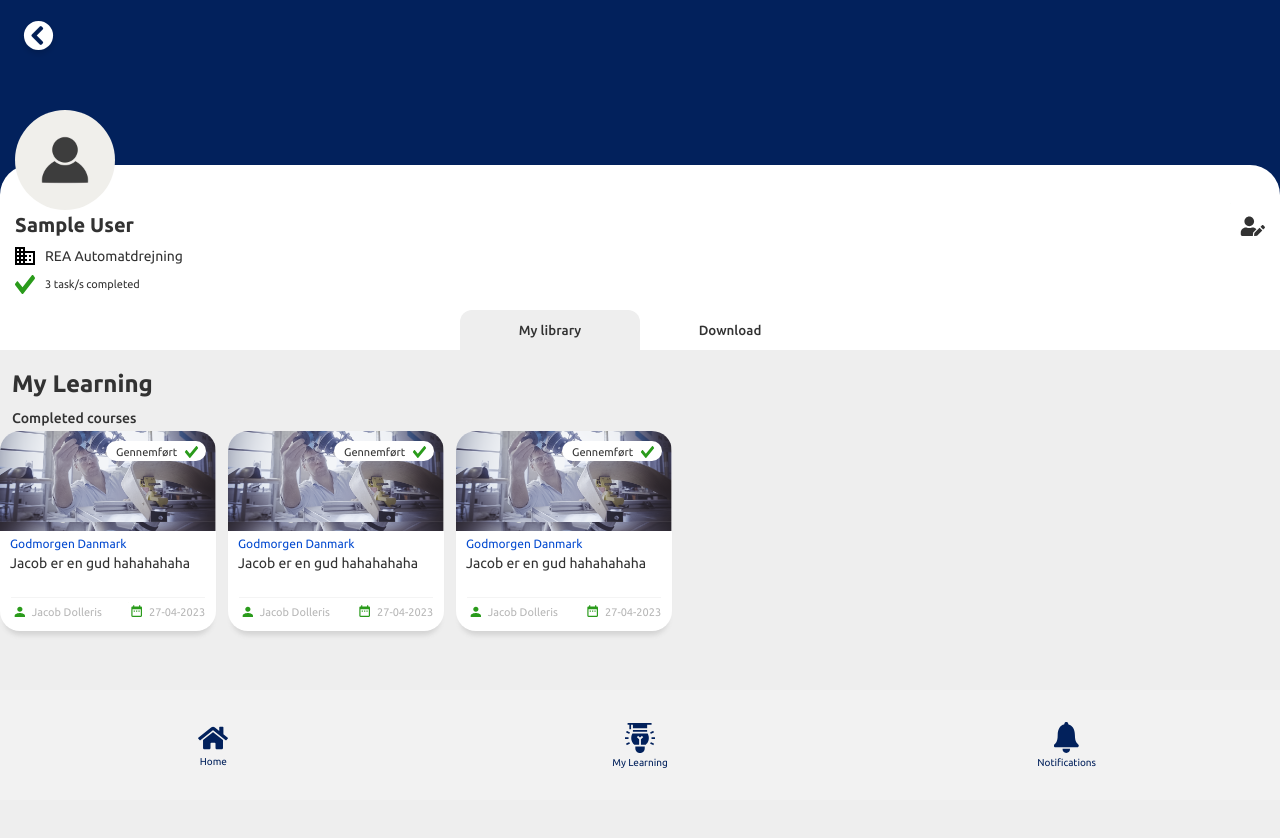
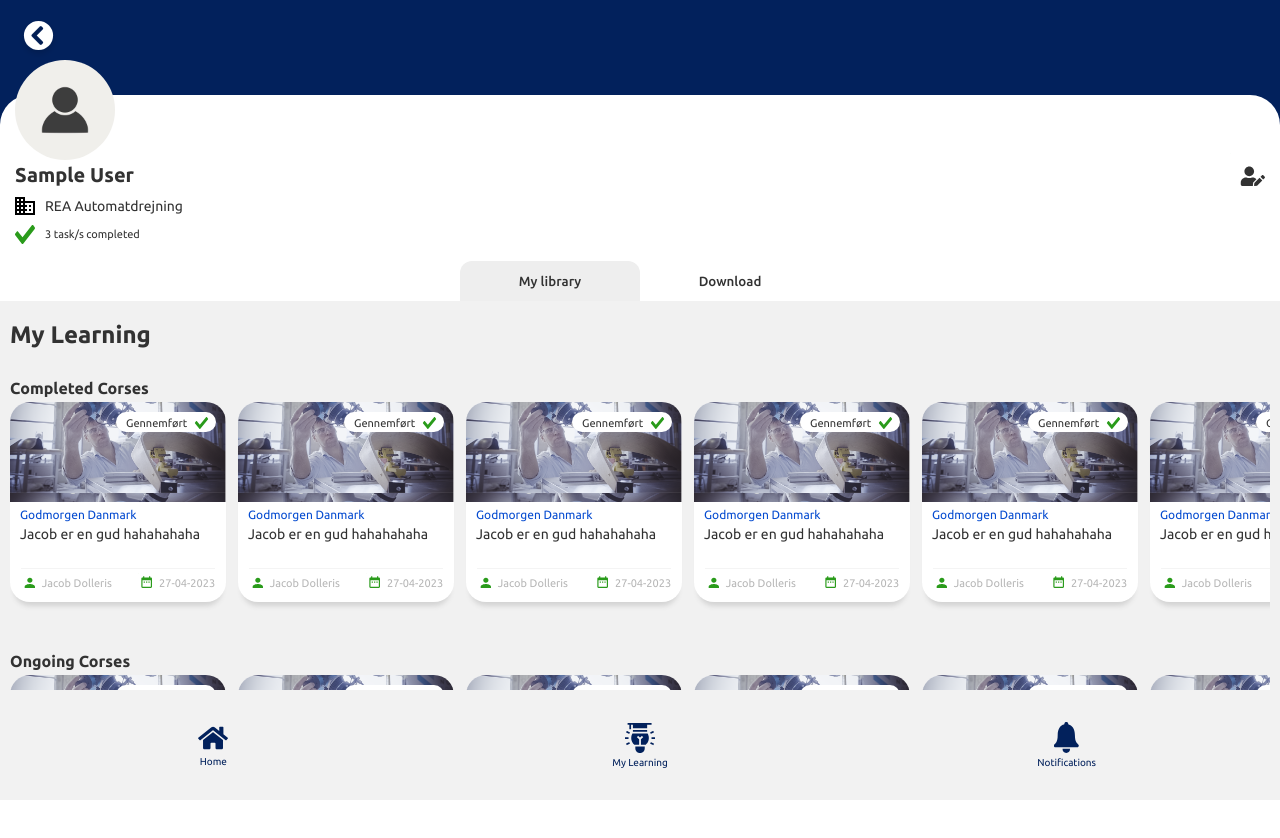
Before and after one commit to FrederikLandtved/Nordbo-Robotics, a Vue app: page /mylearning in a window 1280 px wide. Shown: the top 838 px of the page. Built offline with nearby package versions, Linux system fonts and the light colour scheme; no server answers; sample sign-in values are in the browser's storage.

Commit message:
my learning upgrade

```diff
--- a/src/assets/main.scss
+++ b/src/assets/main.scss
@@ -45,11 +45,11 @@ footer {
     box-sizing: border-box;
     height: 100%;
     margin-top: 100px;
-    padding: 15px;
+    padding: 0px;
     width: 100%;
 
     .profile-info {
-      height: 25vh;
+      height: 17vh;
       margin-top: -70px;
       max-width: 100%;
     }
--- a/src/components/ui-kit/CourseBox.vue
+++ b/src/components/ui-kit/CourseBox.vue
@@ -12,7 +12,7 @@ defineProps({
 <template>
 
 <div class="course-box-item" :class="{fullwidth: fullWidth}">
-    <div class="background-image" style="background-image: url(./src/assets/img/billede.png);">
+    <div class="course-box-item__image" style="background-image: url(./src/assets/img/billede.png);">
         <div class="check-box">
           <h4>Gennemført</h4>
           <img src="@/assets/img/icons/Right.svg" alt="Checkmark">
@@ -20,7 +20,7 @@ defineProps({
     </div>
     <p>{{ title }}</p>
     <h4>{{ description }}</h4>
-    <div class="author-calendar-box">
+    <div class="course-box-item__author-calendar-box">
       <div>
         <img src="@/assets/img/icons/profile.svg" alt="Man">
         <h5>{{ author }}</h5>
@@ -43,13 +43,9 @@ defineProps({
     min-width: 216px;
     box-shadow: 0 8px 5px -4px lightgrey;
 
-    &.fullwidth {
-      width: 100%;
-      margin-bottom: 30px;
-      margin-right: 0;
-    }
 
-    .background-image {
+
+    &__image{
       background-size: cover;
       background-position-y: -30px;
       border-radius: 20px 20px 0 0;
@@ -58,6 +54,44 @@ defineProps({
       position: relative;
     }
 
+    &__author-calendar-box {
+    border-top: 1px solid #f4f4f4;
+    display: flex;
+    flex-direction: row;
+    align-items: center;
+    justify-content: space-between;
+    height: 20px;
+    margin: 0 auto;
+    margin-top: 26px;
+    width: 90%;
+
+    div {
+      display: flex;
+    }
+
+    img {
+      height: 15px;
+      padding: 0;
+      padding-top: 3px
+    }
+
+    img:nth-child(3) {
+      padding-left: 10px;
+    }
+
+    h5 {
+      color: #B7B7B7;
+      font-size: 11px;
+      padding-left: 7px;
+      padding-top: 7px;
+      font-weight: 400;
+    }
+  }
+    &.fullwidth {
+      width: 100%;
+      margin-bottom: 30px;
+      margin-right: 0;
+    }
     .check-box {
       background-color: #FFFFFF;
       border-radius: 12px;
@@ -96,37 +130,5 @@ defineProps({
     font-weight: 400;
   }
 
-  .author-calendar-box {
-    border-top: 1px solid #f4f4f4;
-    display: flex;
-    flex-direction: row;
-    align-items: center;
-    justify-content: space-between;
-    height: 20px;
-    margin: 0 auto;
-    margin-top: 26px;
-    width: 90%;
 
-    div {
-      display: flex;
-    }
-
-    img {
-      height: 15px;
-      padding: 0;
-      padding-top: 3px
-    }
-
-    img:nth-child(3) {
-      padding-left: 10px;
-    }
-
-    h5 {
-      color: #B7B7B7;
-      font-size: 11px;
-      padding-left: 7px;
-      padding-top: 7px;
-      font-weight: 400;
-    }
-  }
 </style>
--- a/src/views/MyLearningView.vue
+++ b/src/views/MyLearningView.vue
@@ -33,7 +33,7 @@
 
     <div class="profile">
       <div class="profile-info">
-        <img src="../assets/img/user-placeholder.jpg" alt="Profile Picture">
+        <img src="../assets/img/user-placeholder.jpg" class="profilPic" alt="Profile Picture">
 
         <div class="profile-info-header">
           <h1>{{ displayName }}</h1>
@@ -61,20 +61,28 @@
           Download
         </button>
       </div>
-    <div class="mylibary-box" v-if="isActive === 'mylibary'">
-    <h2>My Learning</h2>
-
-    <div class="complete-box">
-      <h3>Completed courses</h3>
-
-      <div class="course-box-list">
-        <CourseBox author='Jacob Dolleris' title='Godmorgen Danmark' description='Jacob er en gud hahahahaha' date='27-04-2023'></CourseBox>
-        <CourseBox author='Jacob Dolleris' title='Godmorgen Danmark' description='Jacob er en gud hahahahaha' date='27-04-2023'></CourseBox>
-        <CourseBox author='Jacob Dolleris' title='Godmorgen Danmark' description='Jacob er en gud hahahahaha' date='27-04-2023'></CourseBox>
-      </div><!-- course-box-list -->
-    </div><!-- complete-box -->
-
-
+      <div class="mylibary-box" v-if="isActive ==='mylibary'">
+      <div class="mylibrary-box-item">
+          <h2>My Learning</h2>
+          <h4>Completed Corses</h4>
+            <div class="course-box-list">
+              <CourseBox author='Jacob Dolleris' title='Godmorgen Danmark' description='Jacob er en gud hahahahaha' date='27-04-2023'></CourseBox>
+              <CourseBox author='Jacob Dolleris' title='Godmorgen Danmark' description='Jacob er en gud hahahahaha' date='27-04-2023'></CourseBox>
+              <CourseBox author='Jacob Dolleris' title='Godmorgen Danmark' description='Jacob er en gud hahahahaha' date='27-04-2023'></CourseBox>
+              <CourseBox author='Jacob Dolleris' title='Godmorgen Danmark' description='Jacob er en gud hahahahaha' date='27-04-2023'></CourseBox>
+              <CourseBox author='Jacob Dolleris' title='Godmorgen Danmark' description='Jacob er en gud hahahahaha' date='27-04-2023'></CourseBox>
+              <CourseBox author='Jacob Dolleris' title='Godmorgen Danmark' description='Jacob er en gud hahahahaha' date='27-04-2023'></CourseBox>
+            </div>
+            <h4>Ongoing Corses</h4>
+            <div class="course-box-list">
+              <CourseBox author='Jacob Dolleris' title='Godmorgen Danmark' description='Jacob er en gud hahahahaha' date='27-04-2023'></CourseBox>
+              <CourseBox author='Jacob Dolleris' title='Godmorgen Danmark' description='Jacob er en gud hahahahaha' date='27-04-2023'></CourseBox>
+              <CourseBox author='Jacob Dolleris' title='Godmorgen Danmark' description='Jacob er en gud hahahahaha' date='27-04-2023'></CourseBox>
+              <CourseBox author='Jacob Dolleris' title='Godmorgen Danmark' description='Jacob er en gud hahahahaha' date='27-04-2023'></CourseBox>
+              <CourseBox author='Jacob Dolleris' title='Godmorgen Danmark' description='Jacob er en gud hahahahaha' date='27-04-2023'></CourseBox>
+              <CourseBox author='Jacob Dolleris' title='Godmorgen Danmark' description='Jacob er en gud hahahahaha' date='27-04-2023'></CourseBox>
+            </div>
+      </div>
 
     </div>
 
@@ -100,10 +108,17 @@ $background-noti-aktiv:#eeeeee;
 
 
   .profile-info {
+    padding:15px;
+    .profilPic{
+      margin-top: -50px;
+
+
+    }
     img {
         padding: 0;
         border-radius: 100%;
-        width: 100px
+        width: 100px;
+
       }
 
       .profile-info-header {
@@ -149,7 +164,7 @@ $background-noti-aktiv:#eeeeee;
 
     img:nth-child(6) {
         float: left;
-        padding: 13px 0 0 0;
+        padding: 0 0 0 0;
         width: 10px;
       }
 
@@ -176,33 +191,43 @@ $background-noti-aktiv:#eeeeee;
   }
 
   .mylibary-box {
-    background-color: #eeeeee;
-    height: 80vh;
-    left: 0;
-    overflow-x: scroll;
-    position: absolute;
-    width: 100%;
-
-    h2 {
-      padding: 20px 0 0 12px;
-    }
+    background-color: #f1f1f1;
+    height: calc(100vh - 350px);
+    overflow-y: scroll;
 
     .complete-box {
       height: 30vh;
-      padding: 12px;
+
+
 
       h3 {
         font-weight: 500;
         font-size: 14px;
       }
+    }
+
+    .mylibrary-box-item {
+      overflow: hidden;
+      padding: 20px 10px;
+
+      h4{
+        margin-top:30px;
+      }
 
       .course-box-list {
         display: flex;
         flex-direction: row;
-        left: 0;
         margin-top: 5px;
-        position: absolute;
-        width: 195%;
+        overflow-x: auto;
+        white-space: nowrap;
+        height: 220px;
+        padding-right: 10px;
+
+        &.vertical {
+          flex-direction: column;
+          height: unset;
+          padding-right: 0;
+        }
       }
     }
   }
@@ -214,9 +239,7 @@ $background-noti-aktiv:#eeeeee;
     position: absolute;
     width: 100%;
 
-    h2 {
-      padding: 20px 0 0 12px;
-    }
+
   }
 
 }
```
